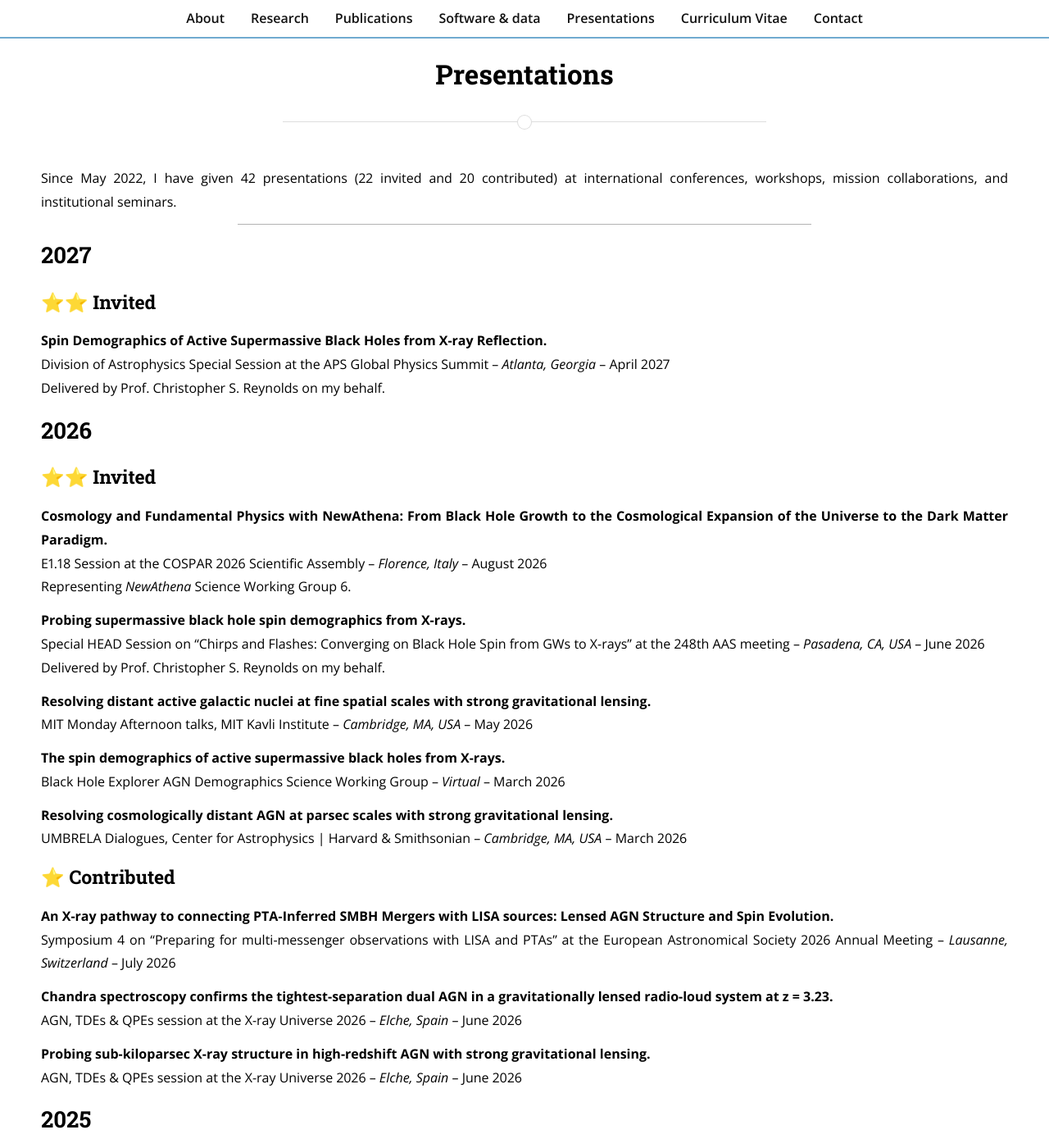
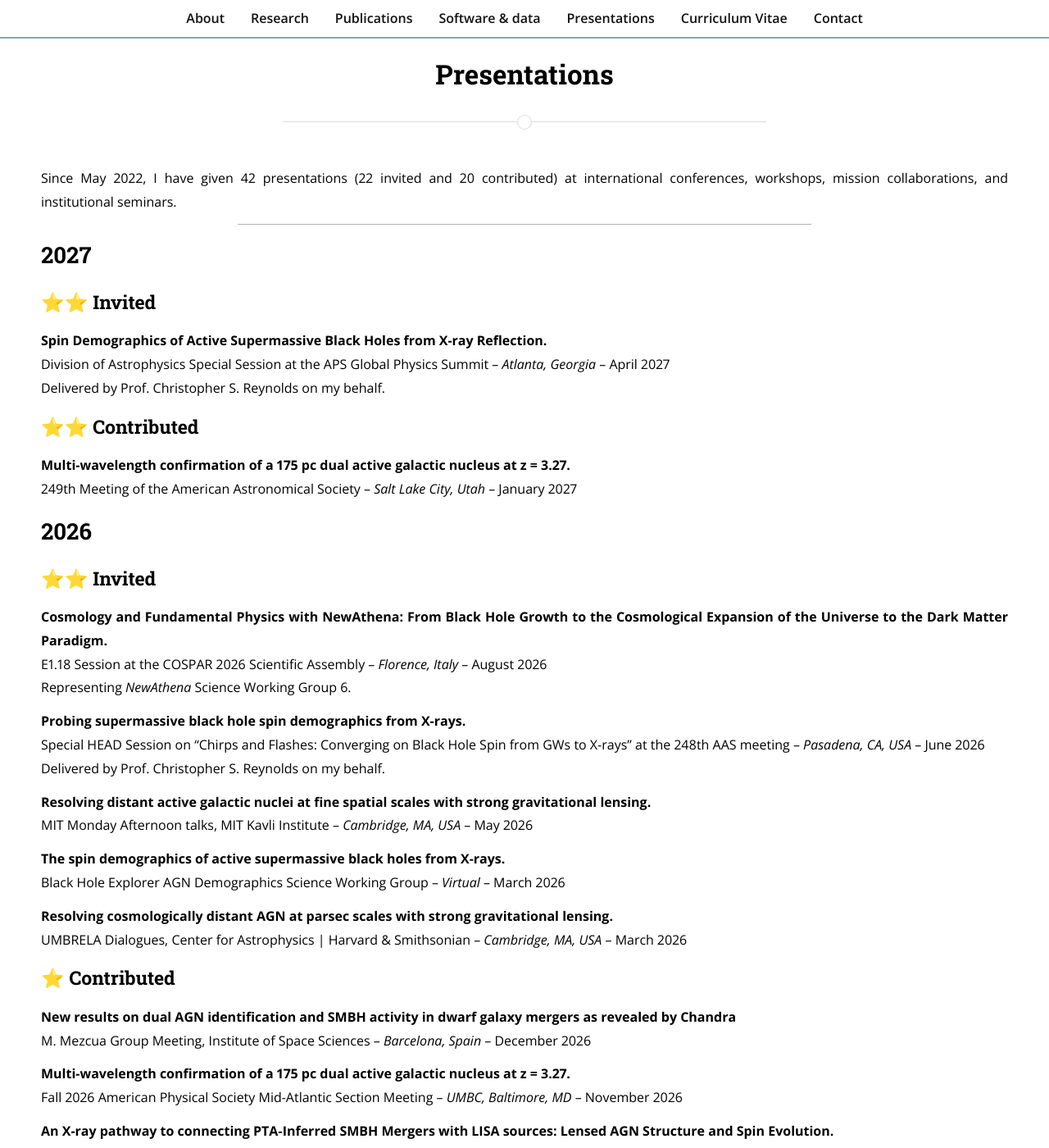
Before and after one commit to jsiskreynes-astro/jsiskreynes-astro.github.io, a Jekyll site: the page built from presentations.md, in a window 1280 px wide and 1400 px high. Shown: the whole window at 82% size. Built offline with Jekyll 4.4.1, drawn with Linux system fonts in a browser that asks for light colours; nearby versions of some CDN libraries.

Commit message:
Update presentations.md

```diff
--- a/presentations.md
+++ b/presentations.md
@@ -15,6 +15,11 @@ Since May 2022, I have given 42 presentations (22 invited and 20 contributed) at
 **Spin Demographics of Active Supermassive Black Holes from X-ray Reflection.** <br>
 Division of Astrophysics Special Session at the APS Global Physics Summit -- *Atlanta, Georgia* -- April 2027 <br>
 Delivered by Prof. Christopher S. Reynolds on my behalf. <br>
+
+### ⭐⭐ Contributed
+
+**Multi-wavelength confirmation of a 175 pc dual active galactic nucleus at z = 3.27.** <br>
+249th Meeting of the American Astronomical Society -- *Salt Lake City, Utah* -- January 2027 <br>
 
 ## 2026
 
@@ -38,6 +43,12 @@ Black Hole Explorer AGN Demographics Science Working Group -- *Virtual* -- March
 UMBRELA Dialogues, Center for Astrophysics | Harvard & Smithsonian -- *Cambridge, MA, USA* -- March 2026 <br>
 
 ### ⭐ Contributed
+
+**New results on dual AGN identification and SMBH activity in dwarf galaxy mergers as revealed by Chandra** <br>
+M. Mezcua Group Meeting, Institute of Space Sciences -- *Barcelona, Spain* -- December 2026 <br>
+
+**Multi-wavelength confirmation of a 175 pc dual active galactic nucleus at z = 3.27.** <br>
+Fall 2026 American Physical Society Mid-Atlantic Section Meeting -- *UMBC, Baltimore, MD* -- November 2026 <br>
 
 **An X-ray pathway to connecting PTA‑Inferred SMBH Mergers with LISA sources: Lensed AGN Structure and Spin Evolution.**
 Symposium 4 on “Preparing for multi-messenger observations with LISA and PTAs” at the European Astronomical Society 2026 Annual Meeting -- *Lausanne, Switzerland* -- July 2026 <br>
```
